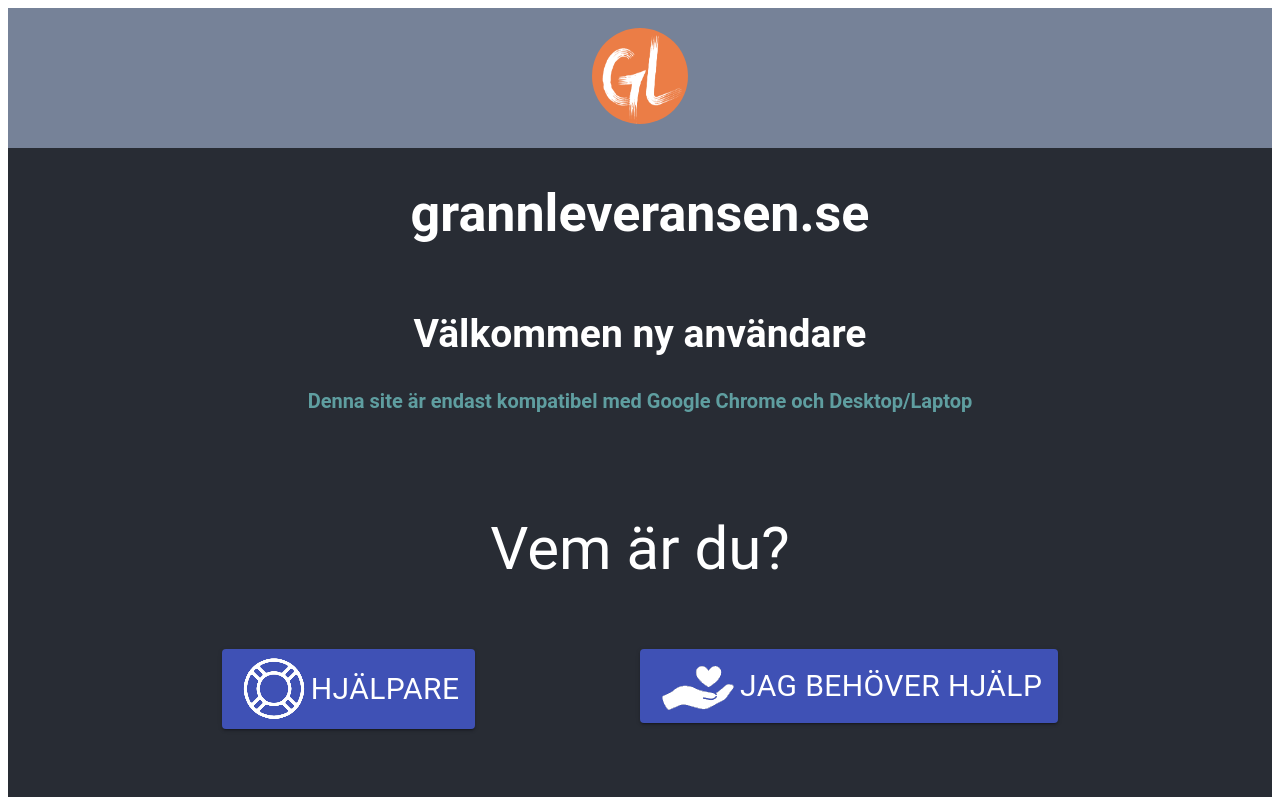
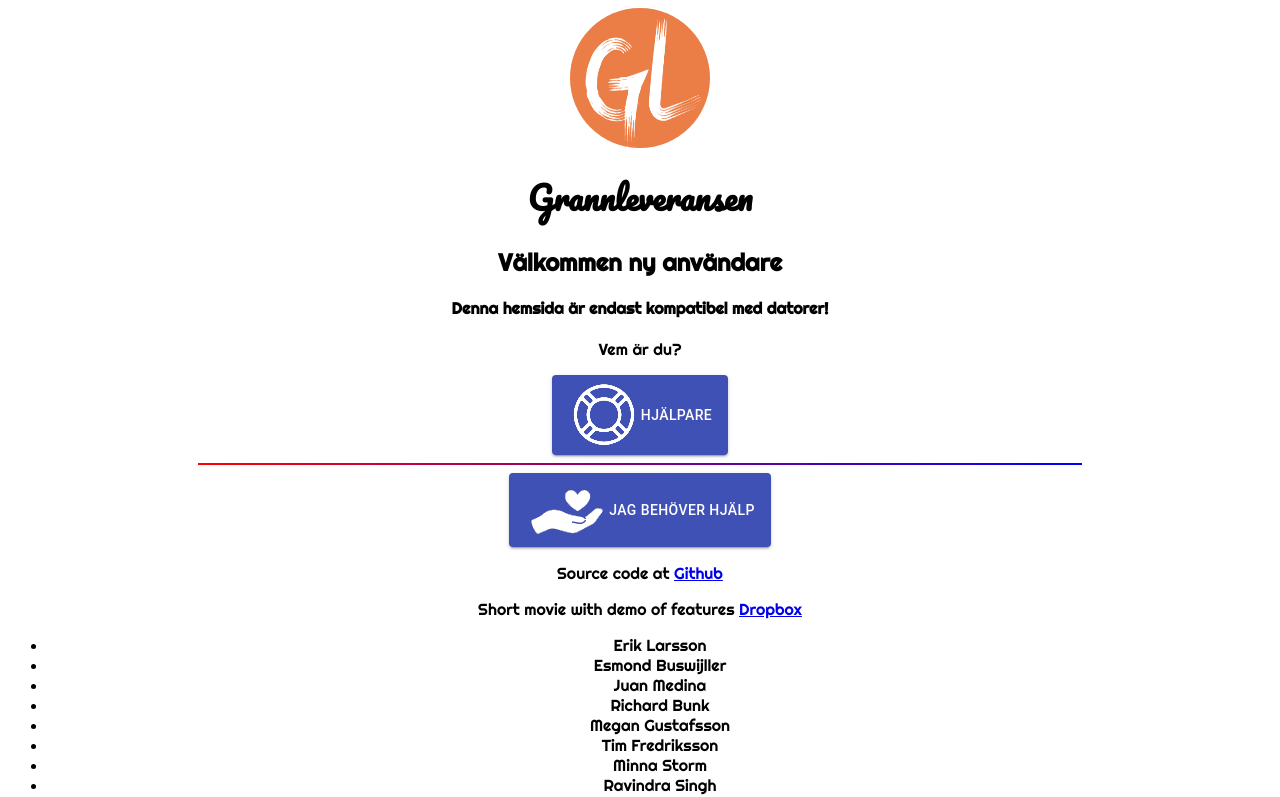
Before and after one commit to ErikLarsson82/grannleveransen, a React app: page / in a window 1280 px wide. Shown: the top 797 px of the page. Built offline with nearby package versions, Linux system fonts and the light colour scheme.

Commit message:
some changes in the design

```diff
--- a/public/App.css
+++ b/public/App.css
@@ -1,197 +1,44 @@
-body {
-  font-family: 'Roboto', sans-serif;
-}
+@import url('https://fonts.googleapis.com/css2?family=Pacifico&display=swap');
+@import url('https://fonts.googleapis.com/css2?family=Righteous&display=swap');
 
-a {
-  color: white;
-  text-decoration: none;
-}
-
-h3 {
-  display: none;
-  font-size: 12px;
-  color: gray;
-  padding: 0;
-  margin: 0;
-}
-
-h4 {
-  font-size: 20px;
-  color: cadetblue;
-}
-
-ul {
-  display: flex;
-  flex-direction: column;
-  align-items: start;
-}
-
-hr {
-  margin: 40px;
-}
-
-.msg {
-  color: #fb00ff;
-}
-
-.smol {
-  margin-left: 400px;
-  width: 300px;
-  list-style-position: outside;
-}
-
-.links {
-  margin-top: 300px;
-}
-
-.links > p {
-  font-size: 20px;
-  color: #656565;
-}
-
-.links > p > a {
-  color: #df60ff;
-  text-decoration: underline;
-}
-
-.App {
-  text-align: center;
-  background-color: #768298;
-  color: white;
-}
-
-.larger {
-  font-size: 30px;
-  font-weight: 400;
-  text-decoration: none;
-}
-
-.credit-text-hum {
-  font-size: 22px;
-  color: gray;
-  padding-left: 300px;
-}
-
-.credit-text-hum-hum {
-  padding-top: 100px;
-}
-
-.credits-section {
-  font-size:25px;
-  display: flex;
-  justify-content: flex-start;
+body,html {
+  background-color: white;
+  color: black;
+  font-family: 'Righteous', cursive;
 }
 
 .App-logo {
-  padding: 20px;
-  height: 12vmin;
-  width: 12vmin;
+  transition: 1s;
   border-radius: 100px;
+  width: 140px;
+  height: 140px;
+  display: block;
+  margin-left: auto;
+  margin-right: auto;
 }
 
-.App-content {
-  background-color: #282c34;
-  min-height: 100vh;
-  display: flex;
-  flex-direction: column;
-  align-items: center;
-  font-size: calc(10px + 2vmin);
-  color: white;
+.App-logo:hover {
+  transition: 1s;
+  width: 175px;
+  height: 175px;
 }
 
-.App-content > div {
-  width: 80%;
+.headerCenter {
+  font-family: 'Pacifico', cursive;
 }
 
-.App-link {
-  color: #61dafb;
+.buttonMargin {
+  margin: 10px;
 }
 
-@keyframes App-logo-spin {
-  from {
-    transform: rotate(0deg);
-  }
-  to {
-    transform: rotate(360deg);
-  }
+.rainbowLine {
+  border: none;
+  background: linear-gradient(90deg, red, blue);
+  height: 2px;
+  width: 70%;
 }
 
-.helper {
-  color: green;
+/* Last paragraph of the code */
+body {
+  text-align: center;
 }
-
-.needer {
-  color: purple;
-}
-
-.button-holder {
-  padding: 5px;
-  display: flex;
-  justify-content: space-around;
-}
-
-.who {
-  padding-top: 40px;
-  font-size: 60px;
-}
-
-.message {
-  border: 3px solid white;
-  background-color: blue;
-  -webkit-box-shadow: 10px 10px 34px -10px rgba(0,0,0,0.75);
-  -moz-box-shadow: 10px 10px 34px -10px rgba(0,0,0,0.75);
-  box-shadow: 10px 10px 34px -10px rgba(0,0,0,0.75);
-  border-radius: 30px;
-  display: flex;
-  flex-direction: column-reverse;
-  margin: 35px;
-}
-
-.date {
-  font-size: 13px;
-  color: #8e8e8e;
-  text-align: left;
-  margin: 30px;
-}
-
-.text {
-  font-size: 70px;
-  text-align: left;
-  margin: 0px 30px 31px 38px;
-}
-
-.input-large {
-  margin: 30px;
-}
-
-.input-large > label {
-  font-size: 38px;
-  margin: 30px;
-}
-
-.input-large > div > input {
-  font-size: 70px;
-  background-color: #3b414e3b;
-  color: white;
-  padding: 14px;
-}
-
-.contact-info {
-  display: flex;
-  flex-direction: row;
-  text-align: left;
-}
-
-.contact-info > div > p {
-  padding: 0px;
-  margin-left: 40px;
-}
-
-.contact-inputs {
-  display: flex;
-  flex-direction: column;
-}
-
-.SendMessage {
-  font-size: 20px;
-}
--- a/src/App.js
+++ b/src/App.js
@@ -22,7 +22,7 @@
           <img src='/images/grannleveransen-logo.png' className="App-logo" alt="logo" />
         </Link>
         <content className="App-content">
-        <h1>grannleveransen.se</h1>
+        <h1 className="headerCenter">Grannleveransen</h1>
           <Switch>
             <Route path="/" exact component={SplashScreen} />
 
--- a/src/SplashScreen.js
+++ b/src/SplashScreen.js
@@ -17,17 +17,18 @@
   return (
     <div>
       <h2>Välkommen ny användare</h2>
-      <h4>Denna site är endast kompatibel med Google Chrome och Desktop/Laptop</h4>
+      <h4>Denna hemsida är endast kompatibel med datorer!</h4>
       <p className="who">Vem är du?</p>
       <div className="button-holder">
         <Link to='helper/createuser'>
-          <Button classes={{ 'label': 'larger' }} variant="contained" color="primary">
+          <Button className="buttonMargin" classes={{ 'label': 'larger' }} variant="contained" color="primary">
             <img alt="lifebuoy" src="images/lifebuoy-icon.png" />
             Hjälpare
           </Button>
         </Link>
+        <hr className="rainbowLine" />
         <Link to='needer/createuser'>
-          <Button classes={{ 'label': 'larger' }} variant="contained" color="primary">
+          <Button className="buttonMargin" classes={{ 'label': 'larger' }} variant="contained" color="primary">
             <img alt="helping-hand" src="images/helping-hand-icon.png" />
             Jag behöver hjälp
           </Button>
@@ -35,10 +36,10 @@
       </div>
       <div className="links">
         <p>
-          Source code at <a href="https://github.com/ErikLarsson82/grannleveransen">https://github.com/ErikLarsson82/grannleveransen</a>
+          Source code at <a href="https://github.com/ErikLarsson82/grannleveransen">Github</a>
         </p>
         <p>
-          Short movie with demo of features <a href="https://www.dropbox.com/s/mtv8wb0m42xeep4/grann-supershort.mp4?dl=0">https://www.dropbox.com/s/mtv8wb0m42xeep4/grann-supershort.mp4?dl=0</a>
+          Short movie with demo of features <a href="https://www.dropbox.com/s/mtv8wb0m42xeep4/grann-supershort.mp4?dl=0">Dropbox</a>
         </p>
       </div>
       <div className="credits-section">
```
Also changed, not shown: src/colors.js (line endings or trailing spaces), 1 other file (tests, documents, lock files or other folders).
